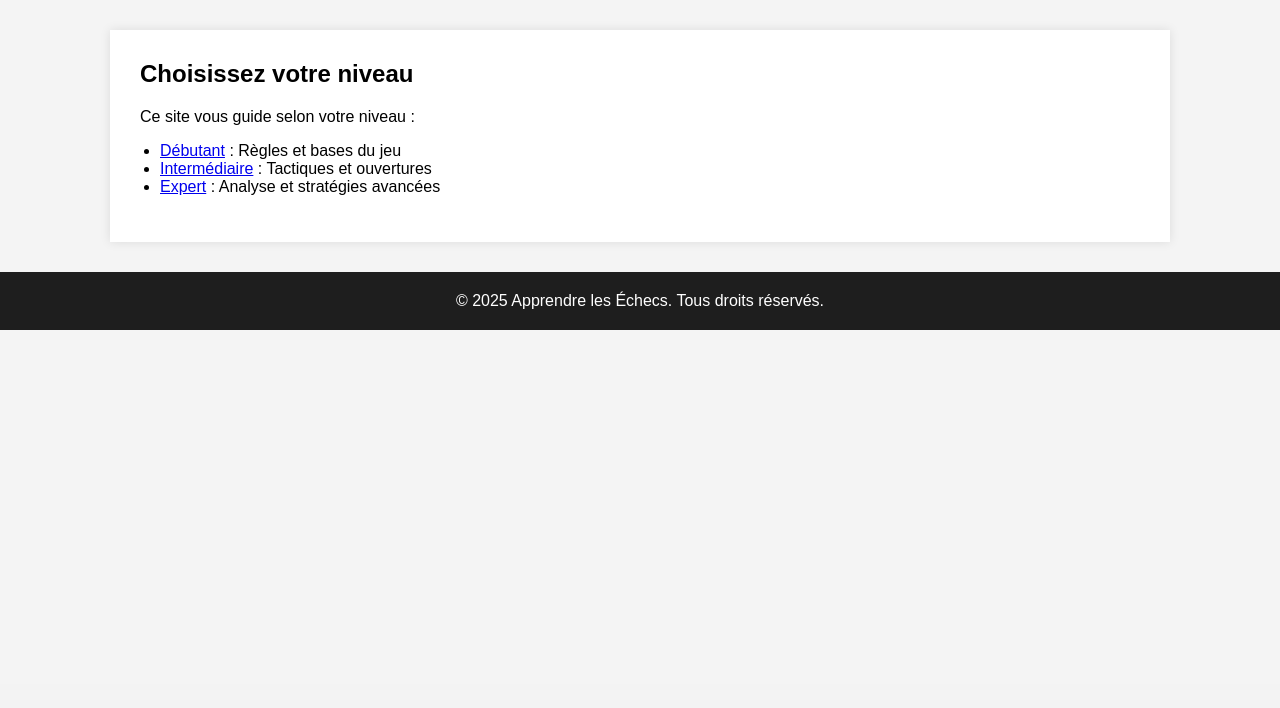
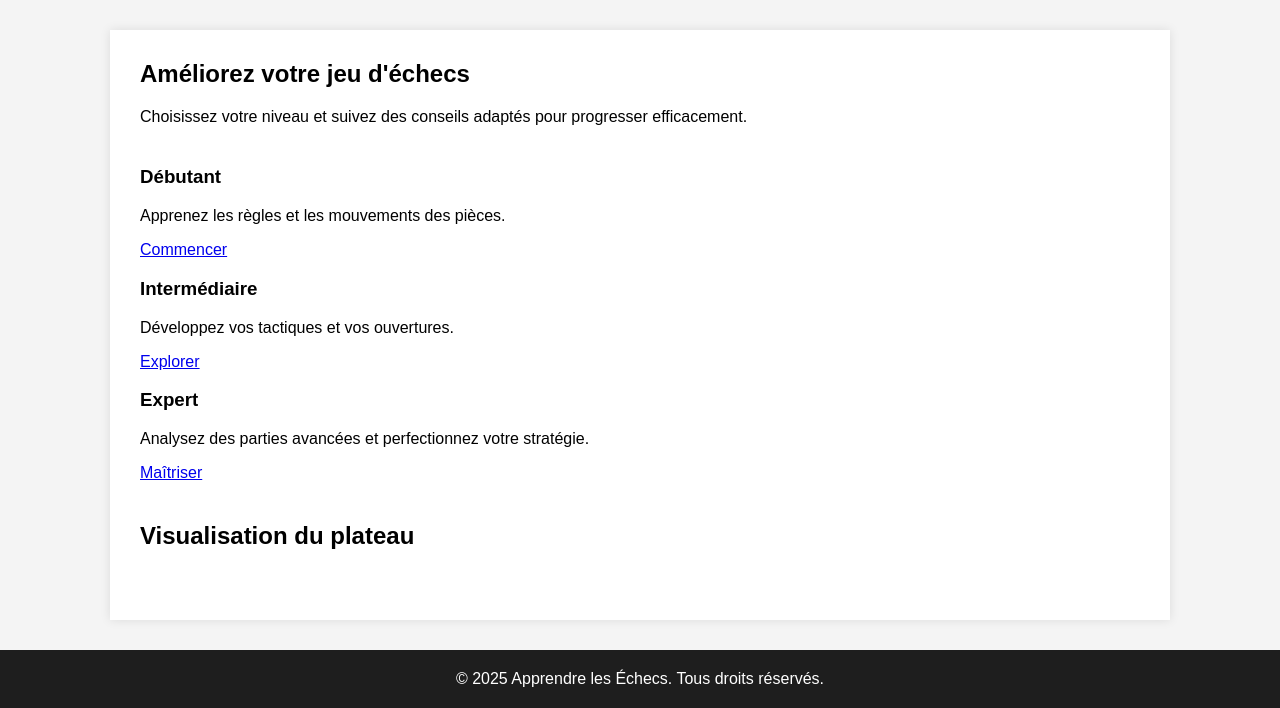
Before and after one commit to ordinalcyber/site, a Flask app: page / in a window 1280 px wide. Shown: the part 116-824 px from the top of the page. Before the commit the page ends 446 px from the top, so only its background shows below. Run offline with Flask 3, Linux system fonts and the light colour scheme.

Commit message:
Update index.html

```diff
--- a/templates/index.html
+++ b/templates/index.html
@@ -1,11 +1,39 @@
 {% extends "base.html" %}
 {% block title %}Accueil - Apprendre les Échecs{% endblock %}
 {% block content %}
-<h2>Choisissez votre niveau</h2>
-<p>Ce site vous guide selon votre niveau :</p>
-<ul>
-  <li><a href="{{ url_for('debutant') }}">Débutant</a> : Règles et bases du jeu</li>
-  <li><a href="{{ url_for('intermediaire') }}">Intermédiaire</a> : Tactiques et ouvertures</li>
-  <li><a href="{{ url_for('expert') }}">Expert</a> : Analyse et stratégies avancées</li>
-</ul>
+<section class="intro">
+  <h2>Améliorez votre jeu d'échecs</h2>
+  <p>Choisissez votre niveau et suivez des conseils adaptés pour progresser efficacement.</p>
+</section>
+
+<section class="level-selection">
+  <div class="level-card">
+    <h3>Débutant</h3>
+    <p>Apprenez les règles et les mouvements des pièces.</p>
+    <a class="level-btn" href="{{ url_for('debutant') }}">Commencer</a>
+  </div>
+  <div class="level-card">
+    <h3>Intermédiaire</h3>
+    <p>Développez vos tactiques et vos ouvertures.</p>
+    <a class="level-btn" href="{{ url_for('intermediaire') }}">Explorer</a>
+  </div>
+  <div class="level-card">
+    <h3>Expert</h3>
+    <p>Analysez des parties avancées et perfectionnez votre stratégie.</p>
+    <a class="level-btn" href="{{ url_for('expert') }}">Maîtriser</a>
+  </div>
+</section>
+
+<section class="chess-demo">
+  <h2>Visualisation du plateau</h2>
+  <div class="chess-board">
+    {% for row in range(8, 0, -1) %}
+      <div class="board-row">
+        {% for col in 'abcdefgh' %}
+          <div class="square {{ loop.index0 % 2 == row % 2 and 'light' or 'dark' }}"></div>
+        {% endfor %}
+      </div>
+    {% endfor %}
+  </div>
+</section>
 {% endblock %}
```
